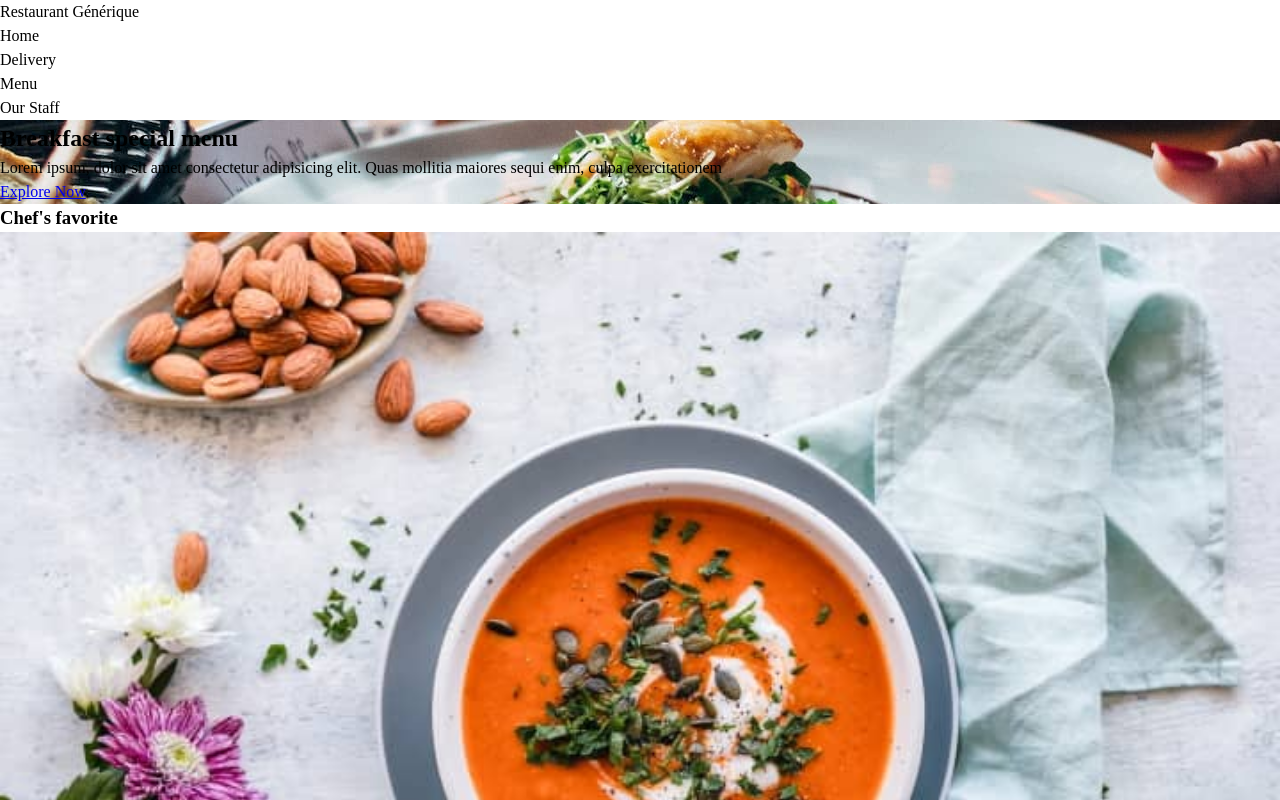
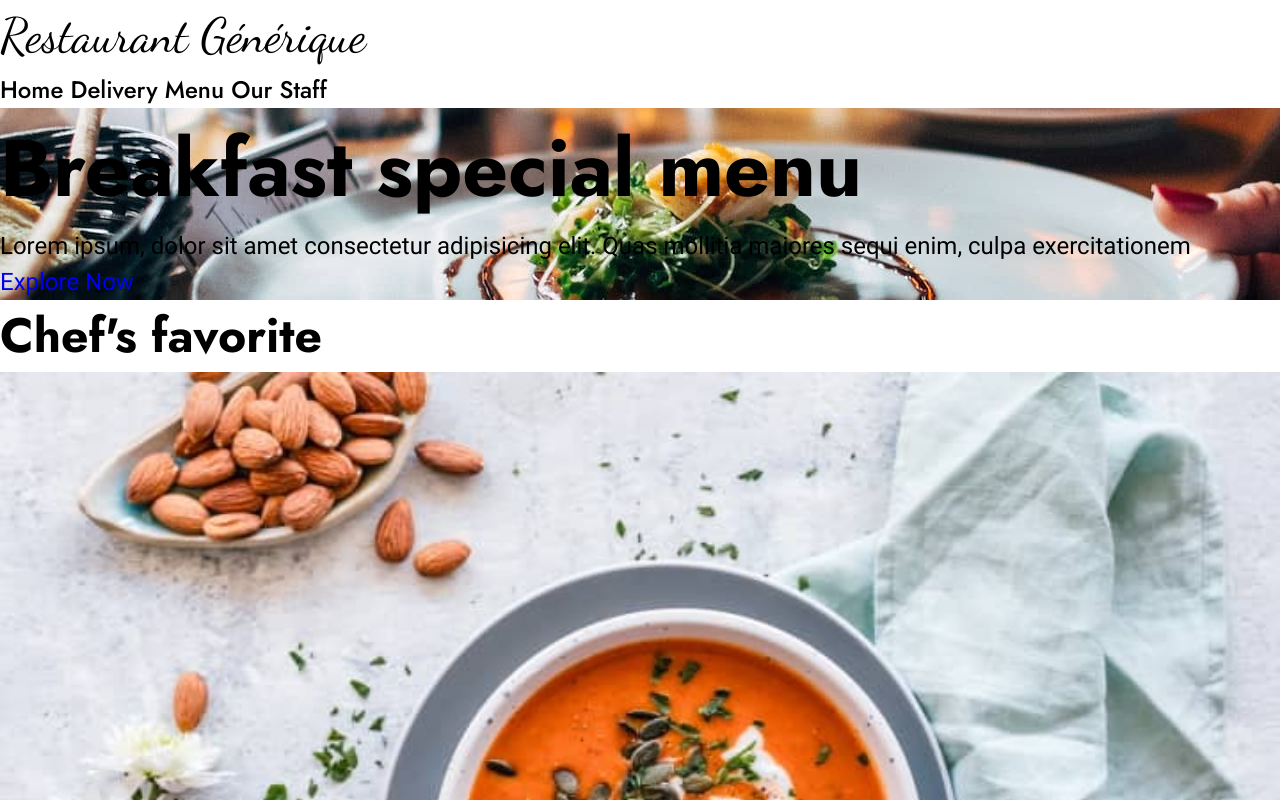
Before and after one commit to Qusz/bistro-landing-page, a website: page src/pages/index.html in a window 1280 px wide. Shown: the top 800 px of the page. Drawn offline with nearby package versions, Linux system fonts and the light colour scheme; files that its build step writes are made by us from their sources.

Commit message:
Set up main page typography

```diff
--- a/src/pages/index.html
+++ b/src/pages/index.html
@@ -14,10 +14,10 @@
       <nav class="navbar">
         <div class="navbar__logo">Restaurant Générique</div>
         <div class="navbar__items">
-          <p class="navbar__item">Home</p>
-          <p class="navbar__item">Delivery</p>
-          <p class="navbar__item">Menu</p>
-          <p class="navbar__item">Our Staff</p>
+          <a href="#" class="navbar__item">Home</a>
+          <a href="#" class="navbar__item">Delivery</a>
+          <a href="#" class="navbar__item">Menu</a>
+          <a href="#" class="navbar__item">Our Staff</a>
         </div>
       </nav>
     </div>
@@ -27,7 +27,7 @@
     <div class="container">
       <h2 class="hero__title">Breakfast special menu</h2>
       <p class="hero__subtitle">Lorem ipsum, dolor sit amet consectetur adipisicing elit. Quas mollitia maiores sequi enim, culpa exercitationem</p>
-      <a class="hero__button" href="#">Explore Now</a>
+      <a class="btn" href="#">Explore Now</a>
     </div>
   </div>
 
--- a/src/sass/base/_typography.scss
+++ b/src/sass/base/_typography.scss
@@ -5,3 +5,88 @@ $ff-headers: "Jost", sans-serif;
 $ff-main: "Roboto-Regular", sans-serif;
 $ff-main--light: "Roboto-Light", sans-serif;
 $ff-main--bold: "Roboto-Bold", sans-serif;
+
+$fs-xl: 5em;
+$fs-l: 3em;
+$fs-m: 2em;
+$fs-s: 1.5em;
+$fs-xs: 1em;
+$fs-xxs: .7em;
+
+
+.navbar {
+
+  &__logo {
+    font-family: $ff-logo;
+    font-size: $fs-l;
+  }
+
+  &__items {
+    font-family: $ff-headers;
+    font-size: $fs-s;
+    font-weight: 500;
+
+      a {
+        text-decoration: none;
+        color: black;
+      }
+  }
+}
+
+.hero {
+
+  &__title {
+    font-family: $ff-headers;
+    font-size: $fs-xl;
+  }
+
+  &__subtitle {
+    font-family: $ff-main;
+    font-size: $fs-s;
+  }
+}
+
+.menu {
+
+  &__title {
+    font-family: $ff-headers;
+    font-size: $fs-l;
+  }
+
+  &__desc {
+    font-family: $ff-main--light;
+    font-size: $fs-s;
+  }
+}
+
+.address {
+
+  &__text {
+    font-family: $ff-headers;
+    font-size: $fs-l;
+  }
+
+  &__call {
+    font-family: $ff-headers;
+    font-size: $fs-m;
+  }
+
+  &__phone-number {
+    font-family: $ff-main--light;
+    font-size: $fs-s;
+  }
+}
+
+.footer {
+
+  &__copyright {
+    font-family: $ff-main--light;
+    font-size: $fs-xs;
+  }
+}
+
+.btn {
+  font-family: $ff-main;
+  font-size: $fs-s;
+  text-decoration: none;
+}
```
